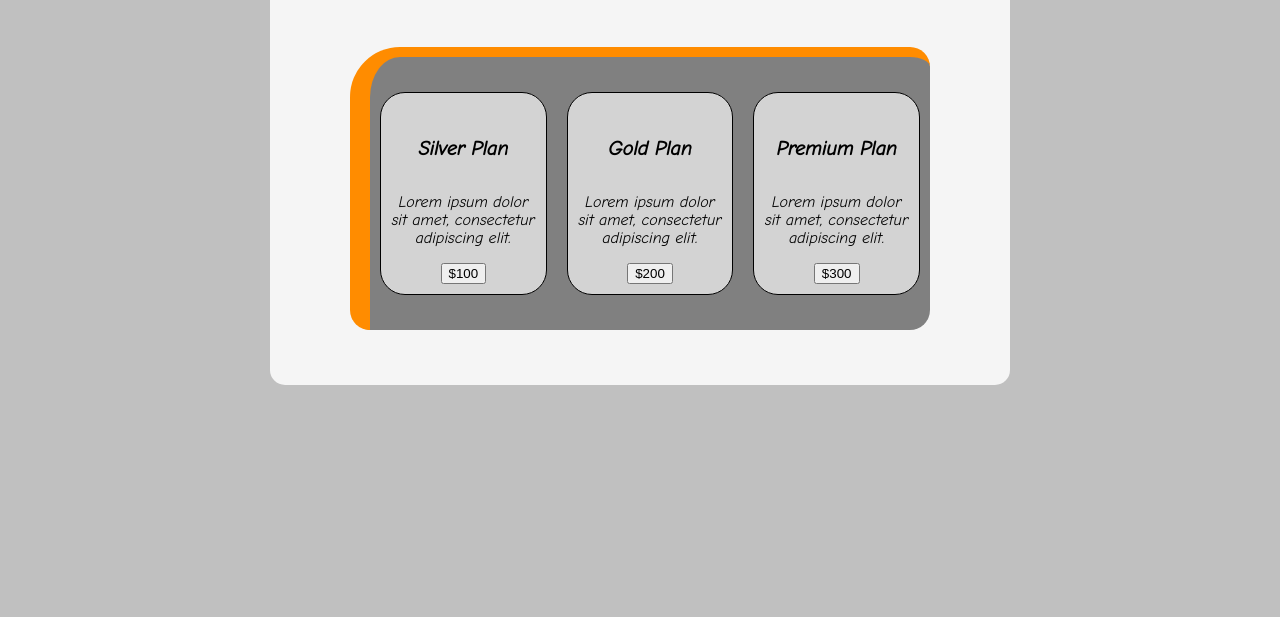
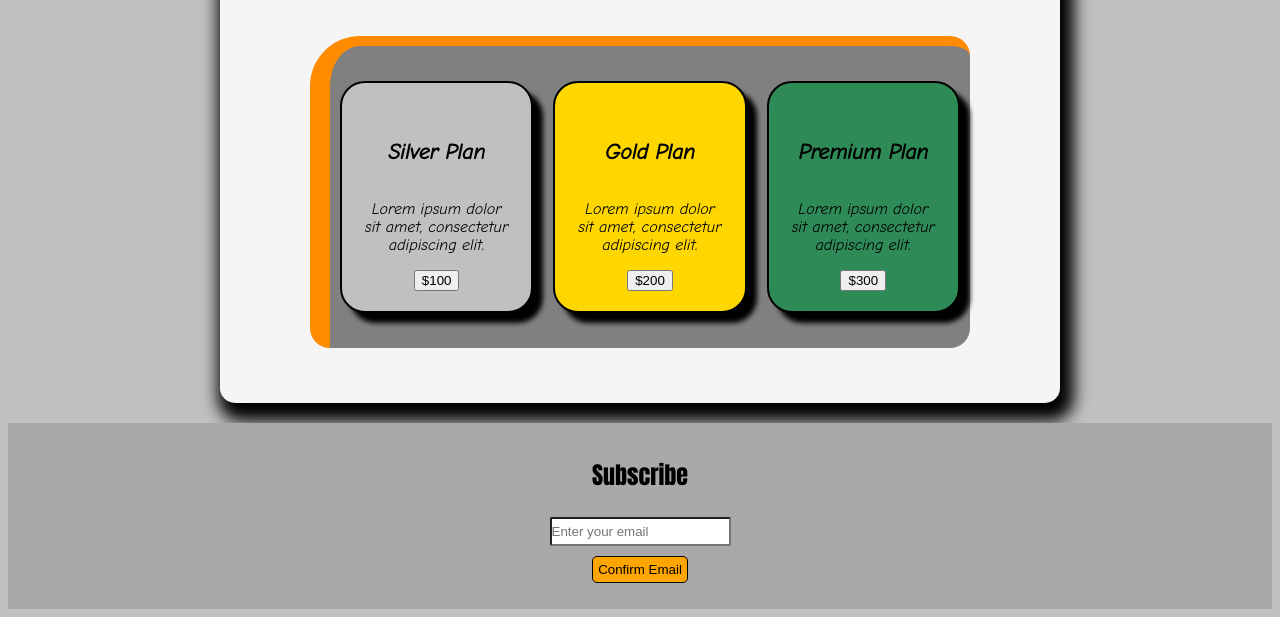
Before and after one commit to Kongman551/ShamwowProductPage, a plain HTML site: page ProductPage/index.html in a window 1280 px wide. Shown: the part 951-1568 px from the top of the page. Before the commit the page ends 1344 px from the top, so only its background shows below. Drawn offline with Linux system fonts and the light colour scheme.

Commit message:
Update files via Upload

```diff
--- a/ProductPage/index.html
+++ b/ProductPage/index.html
@@ -19,13 +19,8 @@
 <body id="body">
 
 <div class="main-body">
-<div id="email-signup">
-  <h2>You'll Say WOW Everytime!</h2>
-    <form id="form" action="https://www.freecodecamp.com/email-submit" target="_blank">
-      <input required type="email"  name="email" id="email" placeholder="Enter your email" />
-      <input type="submit" id="submit" value="Confirm Email" />
-    </form>
-</div>
+
+<h2>You'll Say WOW Everytime!</h2>
 
   <div id="features">
     <h3>
@@ -68,5 +63,13 @@
   </div>
 </div>
 
+<div id="email-signup">
+    <p id="subscribe">Subscribe</p>
+    <form id="form" action="https://www.freecodecamp.com/email-submit" target="_blank">
+      <input required type="email"  name="email" id="email" placeholder="Enter your email" /><br>
+      <input type="submit" id="submit" value="Confirm Email" />
+    </form>
+</div>
+
   <script src="https://cdn.freecodecamp.org/testable-projects-fcc/v1/bundle.js"
 </body>
--- a/ProductPage/style.css
+++ b/ProductPage/style.css
@@ -14,16 +14,18 @@ h4{
   font-size: 1.5em;
 }
 h5{
-  font-weight: bolder;
-  font-size: 1.25em;
+  font-weight:900;
+  font-size: 1.35em;
+  font-style: normal;
 }
 .main-body{
   text-align: center;
-  max-width: 700px;
+  max-width: 800px;
   margin:70px auto 0 auto;
   background-color:whitesmoke;
   border-radius: 15px;
   padding: 5px 20px;
+  box-shadow: 6px 10px 16px 8px;
 }
 .top-nav-container{
   display:flex;
@@ -47,19 +49,34 @@ h5{
   padding:0 30px;
   text-decoration: none;
   color: black;
+  font-size: 1.5em;
 }
 #nav-bar a:hover{
-  text-decoration: underline;
-  color: darkgray;
+  text-shadow:2px 5px 4px black;
 }
 #submit{
   max-width: 100px;
+  border-radius: 5px;
+  border: 1px solid black;
+  padding: 5px;
+  background-color: orange;
+  margin-top: 10px;
 }
 #email{
-  max-width: 250px;
+  max-width: 300px;
+  border-radius: 2px;
+  padding: 5px 0;
 }
 #header-img{
   width: 200px;
+  border-radius: 30px;
+  margin:2px 0;
+}
+#features, #shipping{
+  margin: 0 50px;
+}
+#shipping-p{
+  margin-bottom: 50px;
 }
 #video-form{
   max-width: 600px;
@@ -88,11 +105,41 @@ h5{
   border-top-left-radius: 50px;
 }
 .options{
-  max-width: 200px;
+  max-width: 60%;
   background-color: lightgray;
-  border: 1px solid black;
+  border: 2px solid black;
+  box-shadow: 10px 10px 5px black;
   border-radius: 25px;
-  padding: 10px;
+  padding: 20px;
   margin: 10px;
   text-align: center;
 }
+#silver{
+  background-color: silver;
+}
+#gold{
+  background-color:#FFD700;
+}
+#premium{
+  background-color:seagreen;
+}
+#subscribe{
+  font-family: Impact, Haettenschweiler, 'Arial Narrow Bold', sans-serif;
+  font-size: 1.5em;
+}
+#email-signup{
+  max-width: 100%;
+  background-color: darkgray;
+  text-align: center;
+  padding: 10px;
+  margin-top: 20px;
+}
+@media (max-width: 900px){
+  .pricing-container{
+    flex-direction: column;
+    align-items: center;
+  }
+  .options{
+    max-width: 80%;
+  }
+}
```
